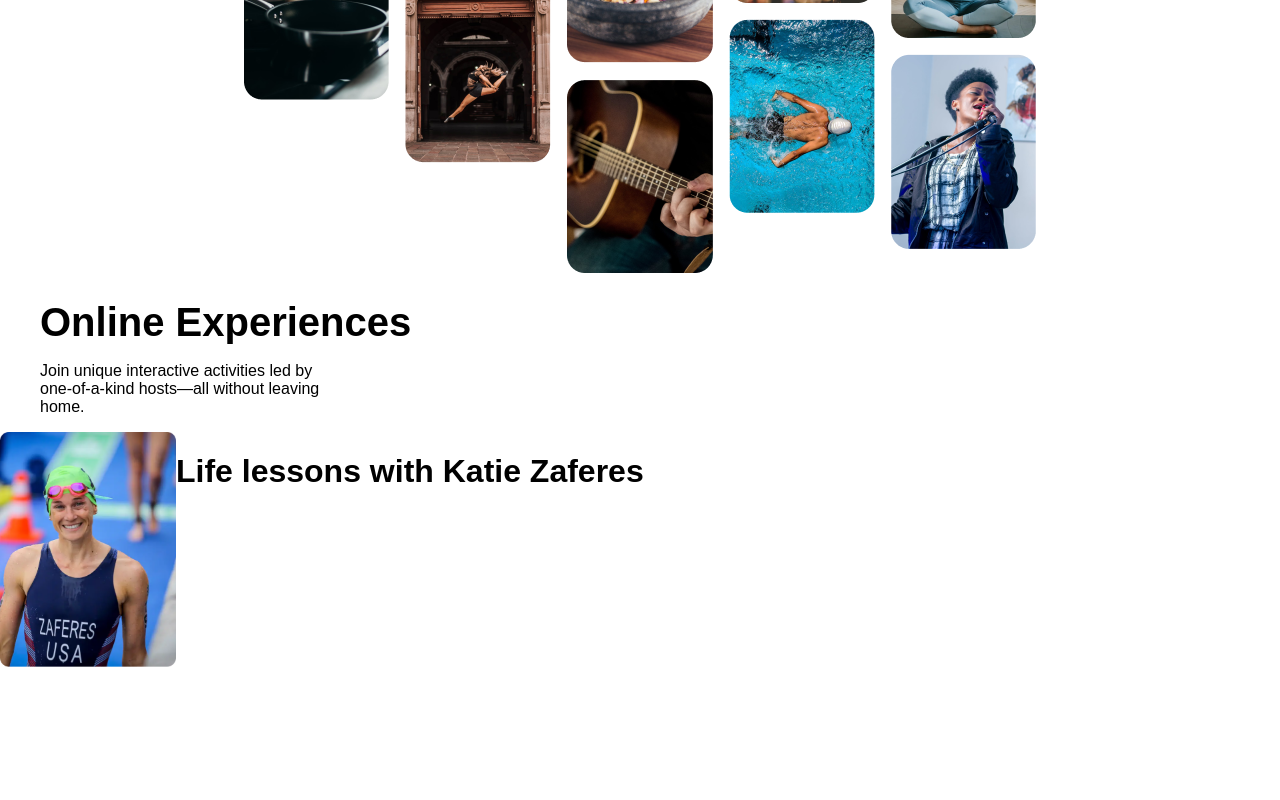
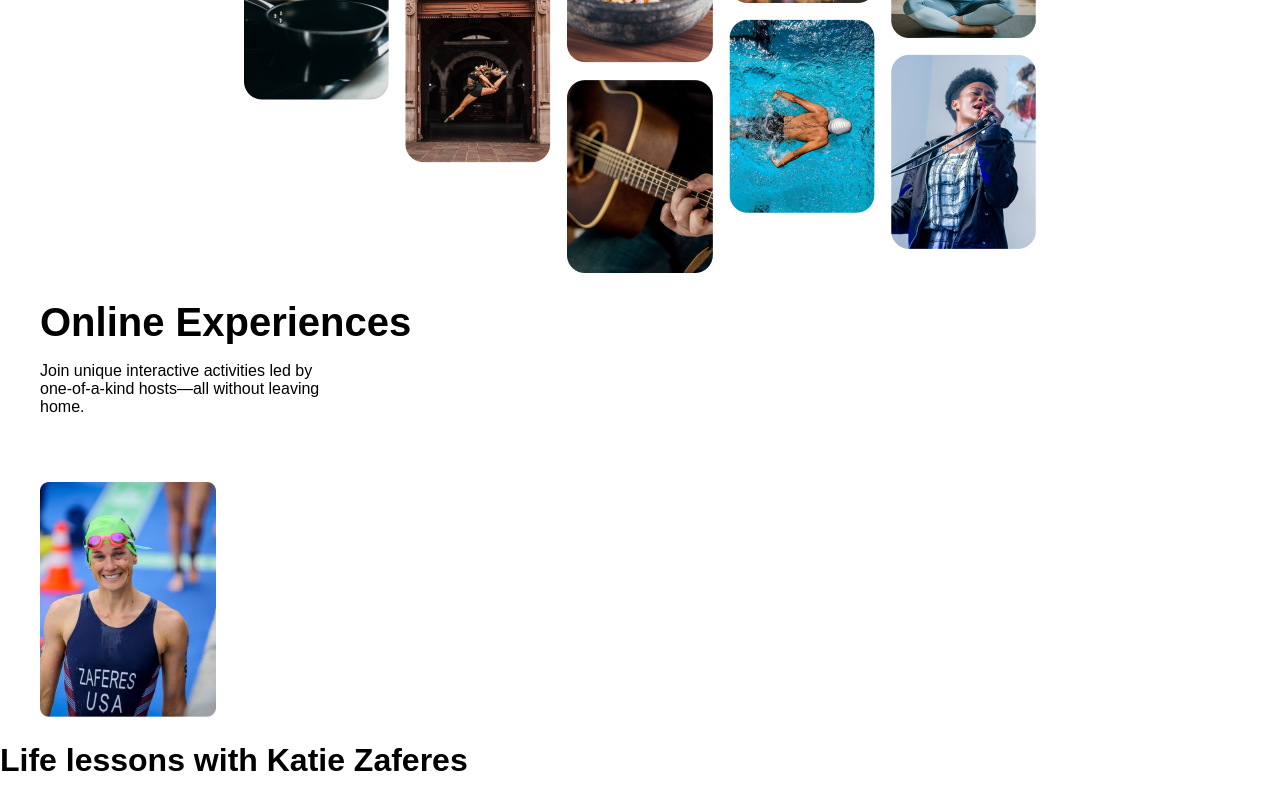
Before and after one commit to javierguerra4/react-airbnb-clone, a React (Create React App) app: page / in a window 1280 px wide. Shown: the part 321-1121 px from the top of the page. Before the commit the page ends 988 px from the top, so only its background shows below. Built offline with nearby package versions, Linux system fonts and the light colour scheme.

Commit message:
added margin to image

```diff
--- a/src/style.css
+++ b/src/style.css
@@ -49,15 +49,12 @@
   margin-top: -10px;
 }
 
-.katie-container {
-  display: flex;
-  flex-direction: row;
-}
-
 .katie--image {
   align-self: center;
   width: 176px;
   height: 235px;
   left: 37px;
   top: 521px;
+  margin-left: 40px;
+  margin-top: 50px;
 }
```
